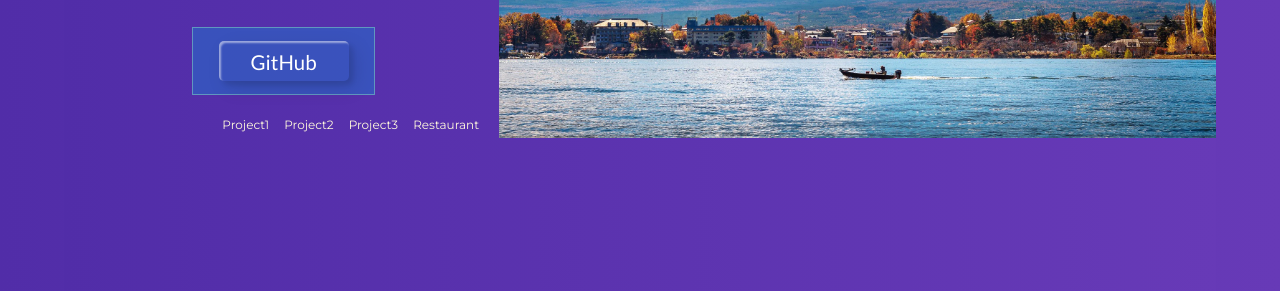
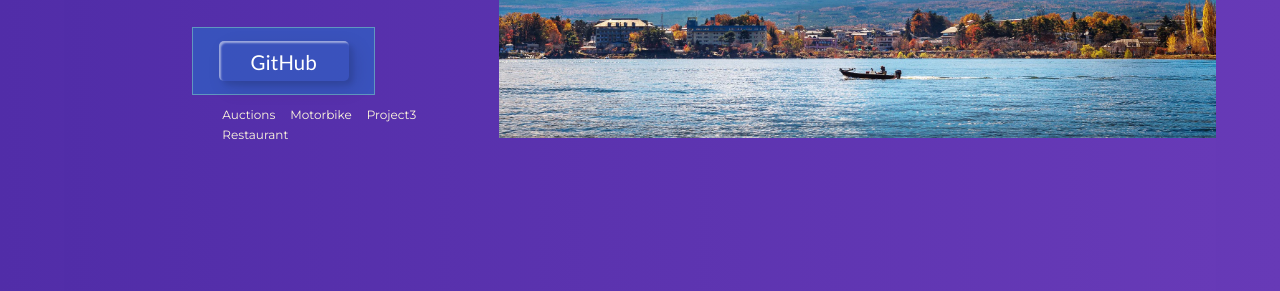
Before and after one commit to Skandalev/Portfolio, a plain HTML site: page index.html in a window 1280 px wide. Shown: the part 509-800 px from the top of the page. Drawn offline with Linux system fonts and the light colour scheme.

Commit message:
added Projects

```diff
--- a/index.html
+++ b/index.html
@@ -44,8 +44,8 @@
             <span class="line line3"></span>
         </div>
         <ul class="menu-items">
-            <li><a href="#home">Project1</a></li>
-            <li><a href="#aboutt">Project2</a></li>
+            <li><a href="https://auctions-skandalev.netlify.app/">Auctions</a></li>
+            <li><a href="https://motorbike-ducati.netlify.app/">Motorbike</a></li>
             <li><a href="#food">Project3</a></li>
             <li><a href="https://danlevsushi.netlify.app">Restaurant</a></li>
         </ul>
@@ -155,7 +155,7 @@
 
 
 
-
+<!-- adsvdfv -->
  <!-- jlgfgedr -->
 
 
```
